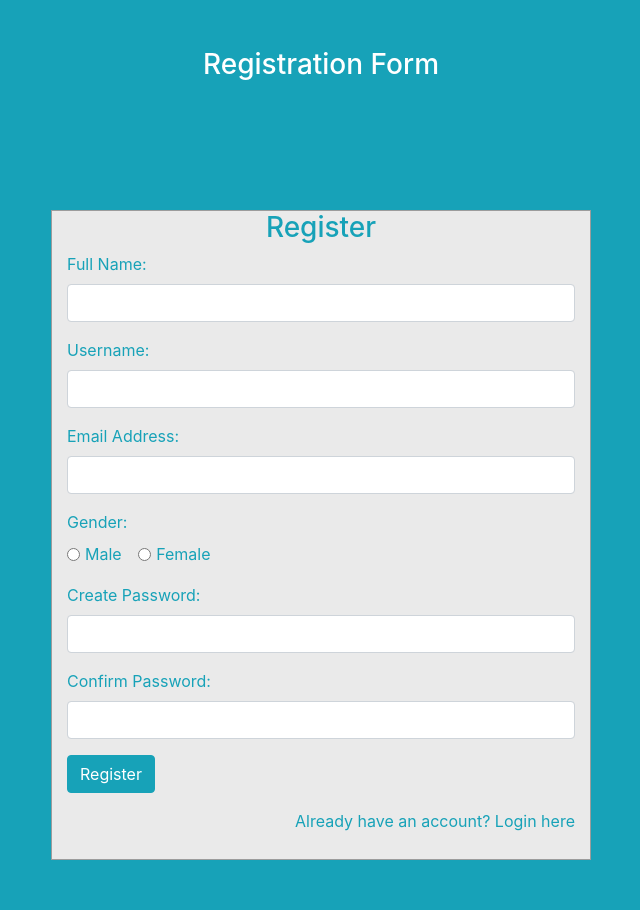
After one commit to pankaj8949/serfglobal, a Flask app: page /register in a window 1280 px wide. The commit adds this page. Shown: the whole page, without its empty margins (319-959 px from the left). Run offline with Flask 3, Linux system fonts and the light colour scheme; some libraries are stand-ins or nearby versions.

Commit message:
auth added

```diff
--- a/main.py
+++ b/main.py
@@ -1,4 +1,7 @@
-from flask import Flask, render_template
+from flask import Flask, render_template, request, redirect, url_for, flash, session
+from flask_sqlalchemy import SQLAlchemy
+from werkzeug.security import generate_password_hash, check_password_hash
+from functools import wraps
 from routes.foundation import foundation_bp
 from routes.journals import journals_bp
 from routes.conferences import conferences_bp
@@ -7,7 +10,24 @@ from routes.membership import membership_bp
 from routes.contact import contact_bp
 from routes.payment import payment_bp
 
+db = SQLAlchemy()
+
 app = Flask(__name__)
+
+app.config["SQLALCHEMY_DATABASE_URI"] = "postgresql://postgres:serfglobalauth@db.uyanofddigzsbpxarrci.supabase.co:5432/postgres"
+
+db.init_app(app)
+
+class SupaUser(db.Model):
+    id = db.Column(db.Integer, primary_key=True)
+    fullname = db.Column(db.String, nullable=False)
+    username = db.Column(db.String, unique=True, nullable=False)
+    email = db.Column(db.String, unique=True, nullable=False)
+    gender = db.Column(db.String, nullable=False)
+    password = db.Column(db.String, nullable=False)
+
+with app.app_context():
+    db.create_all()
 app.secret_key = 'serfglobal_2024secretkey'
 
 # Register Blueprints
@@ -26,7 +46,104 @@ def PageNotFound(e):
 def Home():
     return render_template("index.html")
 
+@app.route('/register', methods=['GET','POST'])
+def register():
+    if request.method == 'POST':
+        # Get form data
+        fullname = request.form.get('fullname')
+        username = request.form.get('username')
+        email = request.form.get('email')
+        gender = request.form.get('gender')
+        password = request.form.get('password')
+        confirm_password = request.form.get('confirm_password')
 
+        # Basic validation
+        if password != confirm_password:
+            flash('Passwords do not match', 'error')
+            return redirect(url_for('register'))
+
+        # Check if username already exists
+        existing_user = SupaUser.query.filter_by(username=username).first()
+        if existing_user:
+            flash('This user already exists, please try to login', 'error')
+            return redirect(url_for('register'))
+
+        # Check if email already exists
+        existing_email = SupaUser.query.filter_by(email=email).first()
+        if existing_email:
+            flash('This email is already registered, please use a different email', 'error')
+            return redirect(url_for('register'))
+
+        # Create new user with hashed password
+        new_user = SupaUser(
+            fullname=fullname,
+            username=username,
+            email=email,
+            gender=gender,
+            password=generate_password_hash(password, method='pbkdf2:sha256')
+        )
+
+        try:
+            db.session.add(new_user)
+            db.session.commit()
+            flash('Registration successful! Please login.', 'success')
+            return redirect(url_for('login'))
+        except Exception as e:
+            db.session.rollback()
+            flash(f'An error occurred: {str(e)}', 'error')
+            return redirect(url_for('register'))
+
+    return render_template("auth/register.html")
+
+@app.route('/login', methods=['GET','POST'])
+def login():
+    if request.method == 'POST':
+        username = request.form.get('username')
+        password = request.form.get('password')
+        remember = request.form.get('remember-me')
+
+        # Find user by username
+        user = SupaUser.query.filter_by(username=username).first()
+
+        # Check if user exists and password is correct
+        if user and check_password_hash(user.password, password):
+            # Store user info in session
+            session['user_id'] = user.id
+            session['username'] = user.username
+
+            # If remember me is checked, set permanent session
+            if remember:
+                session.permanent = True
+
+            flash('Login successful!', 'success')
+            return redirect(url_for('Home'))
+        else:
+            flash('Invalid username or password', 'error')
+            return redirect(url_for('login'))
+
+    return render_template("auth/login.html")
+
+# Add a logout route
+@app.route('/logout')
+def logout():
+    # Clear the session
+    session.clear()
+    return redirect(url_for('login'))
+
+# Optional: Add a decorator to protect routes that require login
+def login_required(f):
+    @wraps(f)
+    def decorated_function(*args, **kwargs):
+        if 'user_id' not in session:
+            return redirect(url_for('login'))
+        return f(*args, **kwargs)
+    return decorated_function
+
+# Example of using the login_required decorator:
+@app.route('/profile')
+@login_required
+def profile():
+    return f"Hello, {session['username']}!"
 
 if __name__ == "__main__":
     app.run(debug=True)
--- /dev/null
+++ b/templates/auth/register.html
@@ -0,0 +1,94 @@
+<link href="//maxcdn.bootstrapcdn.com/bootstrap/4.1.1/css/bootstrap.min.css" rel="stylesheet" id="bootstrap-css">
+<script src="//maxcdn.bootstrapcdn.com/bootstrap/4.1.1/js/bootstrap.min.js"></script>
+<script src="//cdnjs.cloudflare.com/ajax/libs/jquery/3.2.1/jquery.min.js"></script>
+<!------ Include the above in your HEAD tag ---------->
+
+<style>
+    body {
+  margin: 0;
+  padding: 0;
+  background-color: #17a2b8;
+  min-height: 100vh;
+  overflow-y: auto;
+}
+#register .container #register-row #register-column #register-box {
+  margin-top: 120px;
+  margin-bottom: 50px;
+  max-width: 600px;
+  min-height: 650px;
+  border: 1px solid #9C9C9C;
+  background-color: #EAEAEA;
+}
+#register .container #register-row #login-column #register-box #register-form {
+  padding: 20px;
+}
+#register .container #register-row #login-column #register-box #register-form #register-link {
+  margin-top: -50px;
+}
+</style>
+
+<body>
+    <div id="register">
+        <h3 class="text-center text-white pt-5">Registration Form</h3>
+        <div class="container">
+            {% with messages = get_flashed_messages(with_categories=true) %}
+                {% if messages %}
+                    {% for category, message in messages %}
+                        <div class="alert alert-{{ 'success' if category == 'success' else 'danger' }} alert-dismissible fade show" role="alert">
+                            {{ message }}
+                            <button type="button" class="close" data-dismiss="alert" aria-label="Close">
+                                <span aria-hidden="true">&times;</span>
+                            </button>
+                        </div>
+                    {% endfor %}
+                {% endif %}
+            {% endwith %}
+            <div id="register-row" class="row justify-content-center align-items-center">
+                <div id="register-column" class="col-md-6">
+                    <div id="register-box" class="col-md-12">
+                        <form id="register-form" class="form" action="" method="post">
+                            <h3 class="text-center text-info">Register</h3>
+                            <div class="form-group">
+                                <label for="fullname" class="text-info">Full Name:</label><br>
+                                <input type="text" name="fullname" id="fullname" class="form-control" required>
+                            </div>
+                            <div class="form-group">
+                                <label for="username" class="text-info">Username:</label><br>
+                                <input type="text" name="username" id="username" class="form-control" required>
+                            </div>
+                            <div class="form-group">
+                                <label for="email" class="text-info">Email Address:</label><br>
+                                <input type="email" name="email" id="email" class="form-control" required>
+                            </div>
+                            <div class="form-group">
+                                <label class="text-info">Gender:</label><br>
+                                <div class="form-check form-check-inline">
+                                    <input class="form-check-input" type="radio" name="gender" id="male" value="male" required>
+                                    <label class="form-check-label text-info" for="male">Male</label>
+                                </div>
+                                <div class="form-check form-check-inline">
+                                    <input class="form-check-input" type="radio" name="gender" id="female" value="female">
+                                    <label class="form-check-label text-info" for="female">Female</label>
+                                </div>
+                            </div>
+                            <div class="form-group">
+                                <label for="password" class="text-info">Create Password:</label><br>
+                                <input type="password" name="password" id="password" class="form-control" required>
+                            </div>
+                            <div class="form-group">
+                                <label for="confirm_password" class="text-info">Confirm Password:</label><br>
+                                <input type="password" name="confirm_password" id="confirm_password" class="form-control" required>
+                            </div>
+                            <div class="form-group">
+                                <input type="submit" name="submit" class="btn btn-info btn-md" value="Register">
+                            </div>
+                            <div id="register-link" class="text-right">
+                                <a href="/login" class="text-info">Already have an account? Login here</a>
+                            </div>
+                        </form>
+                    </div>
+                </div>
+            </div>
+        </div>
+    </div>
+</body>
```
Also changed, not shown: templates/auth/login.html (added, +70 -0 lines), templates/layout.html (+98 -9 lines).
